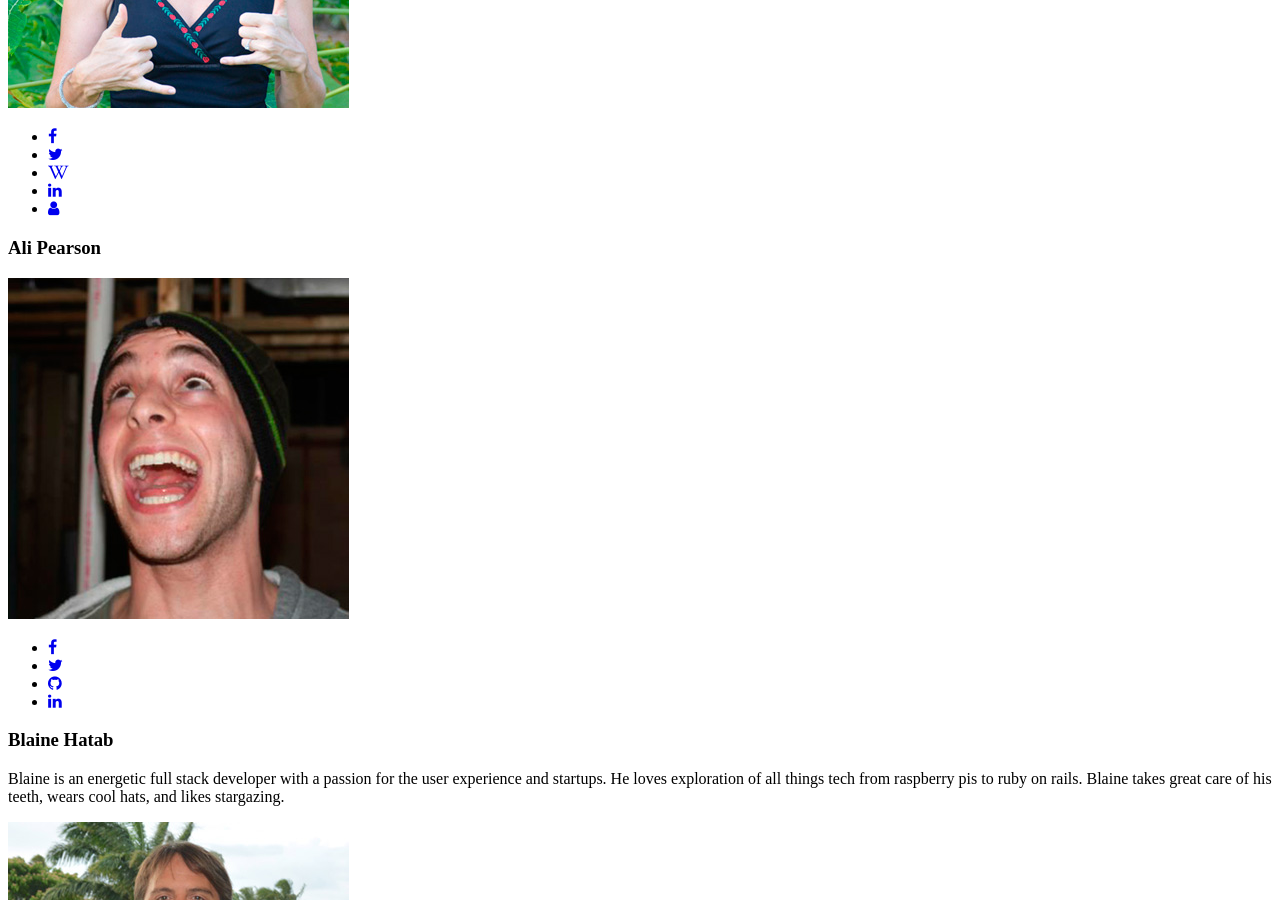
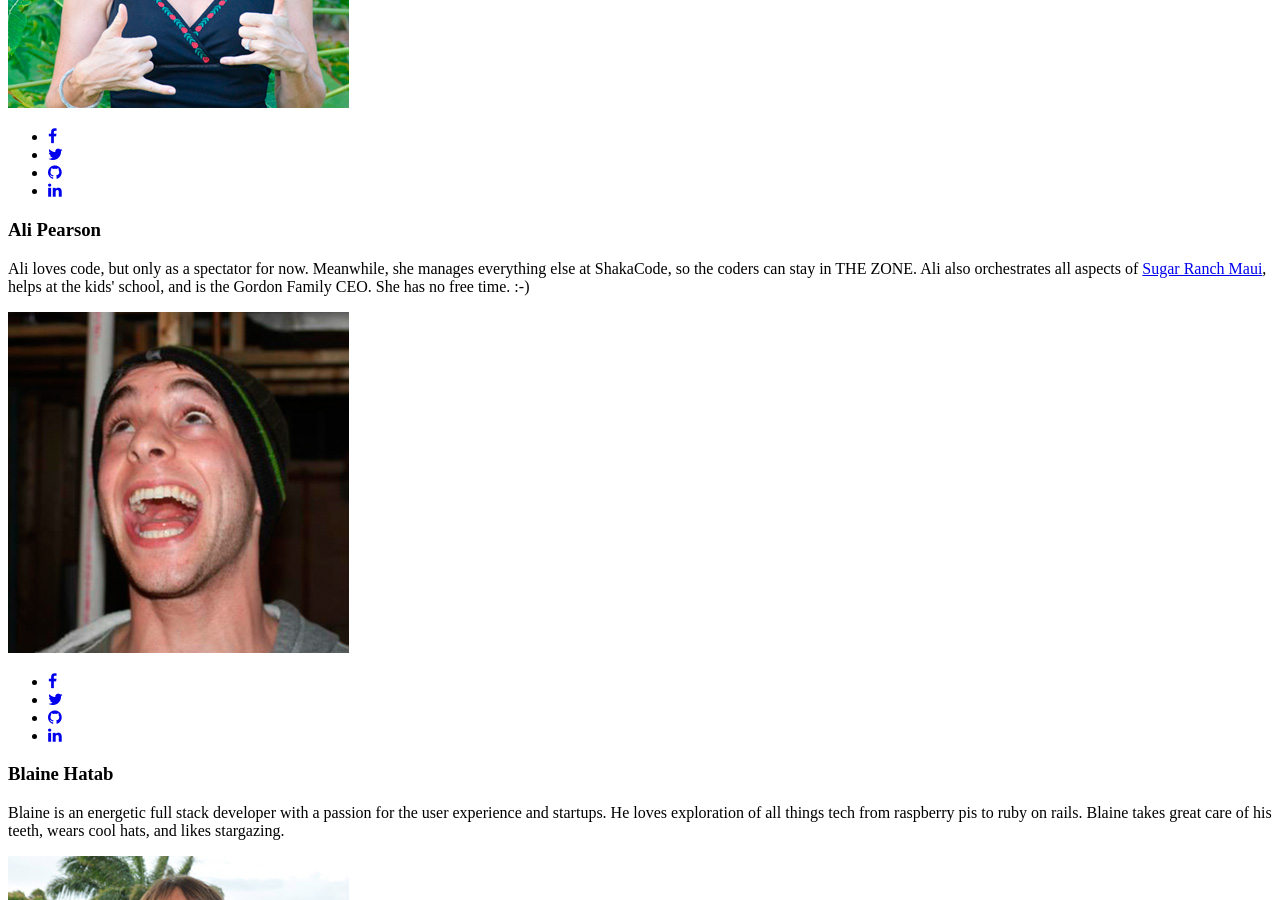
Before and after one commit to shakacode/shakacode-website, a Jekyll site: the page built from about/index.html, in a window 1280 px wide and 900 px high, scrolled down 2393 px. Built offline with Jekyll 4.4.1, drawn with Linux system fonts in a browser that asks for light colours; nearby versions of some CDN libraries.

Commit message:
add Ali member info on team page

```diff
--- a/about/index.html
+++ b/about/index.html
@@ -99,20 +99,19 @@ title: ShakaCode Work
                   <img class="shaka-member__photo" src="{{ site.url | prepend: site.baseurl }}/assets/members/ali.jpg" alt="Ali Pearson">
                 </div>
 
-                <div class="shaka-member__social-links text-center hidden">
+                <div class="shaka-member__social-links text-center">
                   <ul>
-                    <li><a href="https://www.facebook.com/Antony.Garrett.Lisi" class="shaka-member__facebook" target="_blank"><i class="fa fa-facebook"></i></a></li>
-                    <li><a href="https://twitter.com/garrettlisi" class="shaka-member__twitter" target="_blank"><i class="fa fa-twitter"></i></a></li>
-                    <li><a href="https://en.wikipedia.org/wiki/Antony_Garrett_Lisi" class="shaka-member__wikipedia" target="_blank"><i class="fa fa-wikipedia-w"></i></a></li>
-                    <li><a href="https://www.linkedin.com/pub/garrett-lisi/4/999/322" class="shaka-member__linkedin" target="_blank"><i class="fa fa-linkedin"></i></a></li>
-                    <li><a href="http://li.si" class="shaka-member__personal" target="_blank"><i class="fa fa-user"></i></a></li>
+                    <li><a href="https://www.facebook.com/alipearso" class="shaka-member__facebook" target="_blank"><i class="fa fa-facebook"></i></a></li>
+                    <li><a href="https://twitter.com/alipearso" class="shaka-member__twitter" target="_blank"><i class="fa fa-twitter"></i></a></li>
+                    <li><a href="https://github.com/shakagirl" class="shaka-member__github" target="_blank"><i class="fa fa-github"></i></a></li>
+                    <li><a href="https://www.linkedin.com/pub/ali-pearson/4/7b9/943" class="shaka-member__linkedin" target="_blank"><i class="fa fa-linkedin"></i></a></li>
                   </ul>
                 </div>
               </div>
               <div class="col-md-7 col-sm-12">
                 <div class="shaka-member__temp-padding-fix">
                   <h3 class="shaka-member__name">Ali Pearson</h3>
-                  <p class="shaka-member__bio"></p>
+                  <p class="shaka-member__bio">Ali loves code, but only as a spectator for now. Meanwhile, she manages everything else at ShakaCode, so the coders can stay in THE ZONE. Ali also orchestrates all aspects of <a href="https://www.facebook.com/SugarRanch" target="_blank">Sugar Ranch Maui</a>, helps at the kids' school, and is the Gordon Family CEO. She has no free time. :-)</p>
                 </div>
               </div>
             </div><!-- end .shaka-member -->
```
